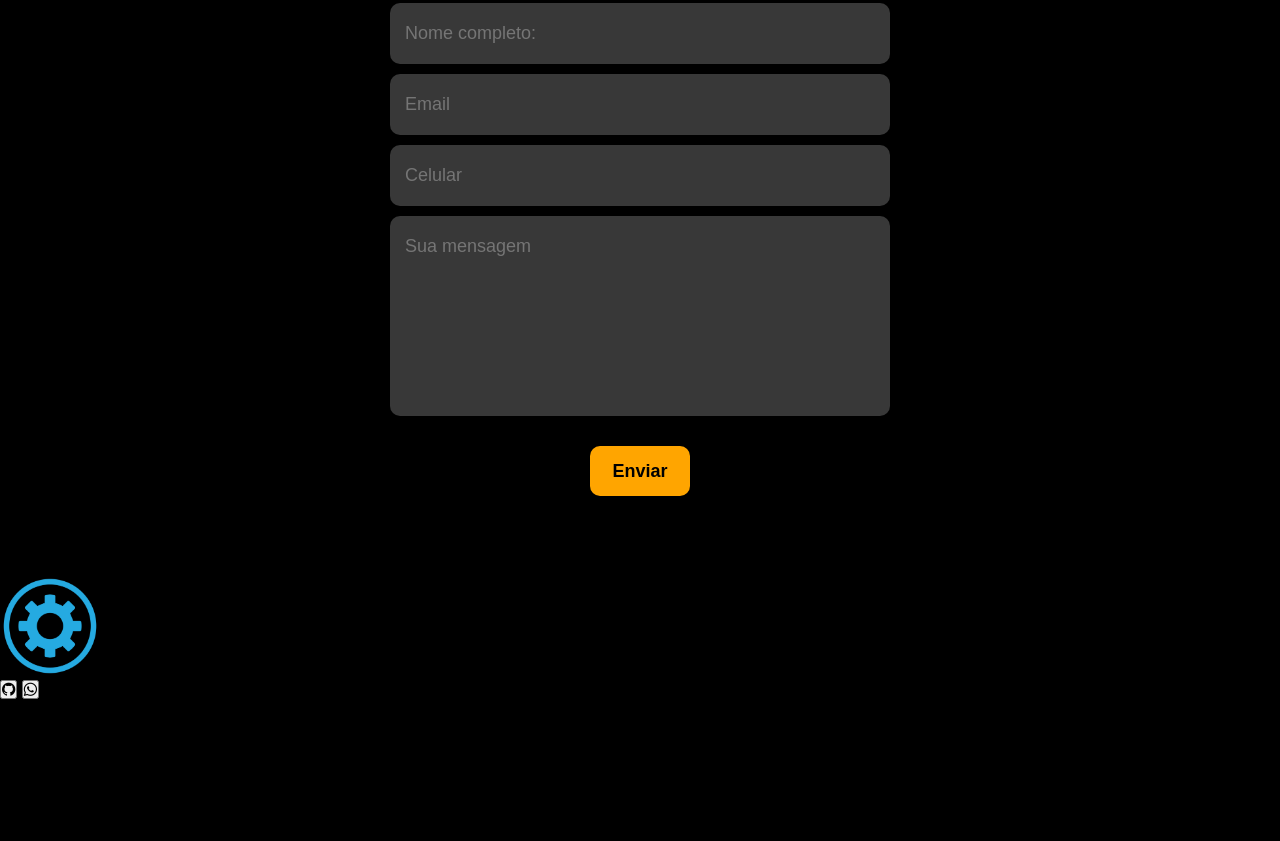
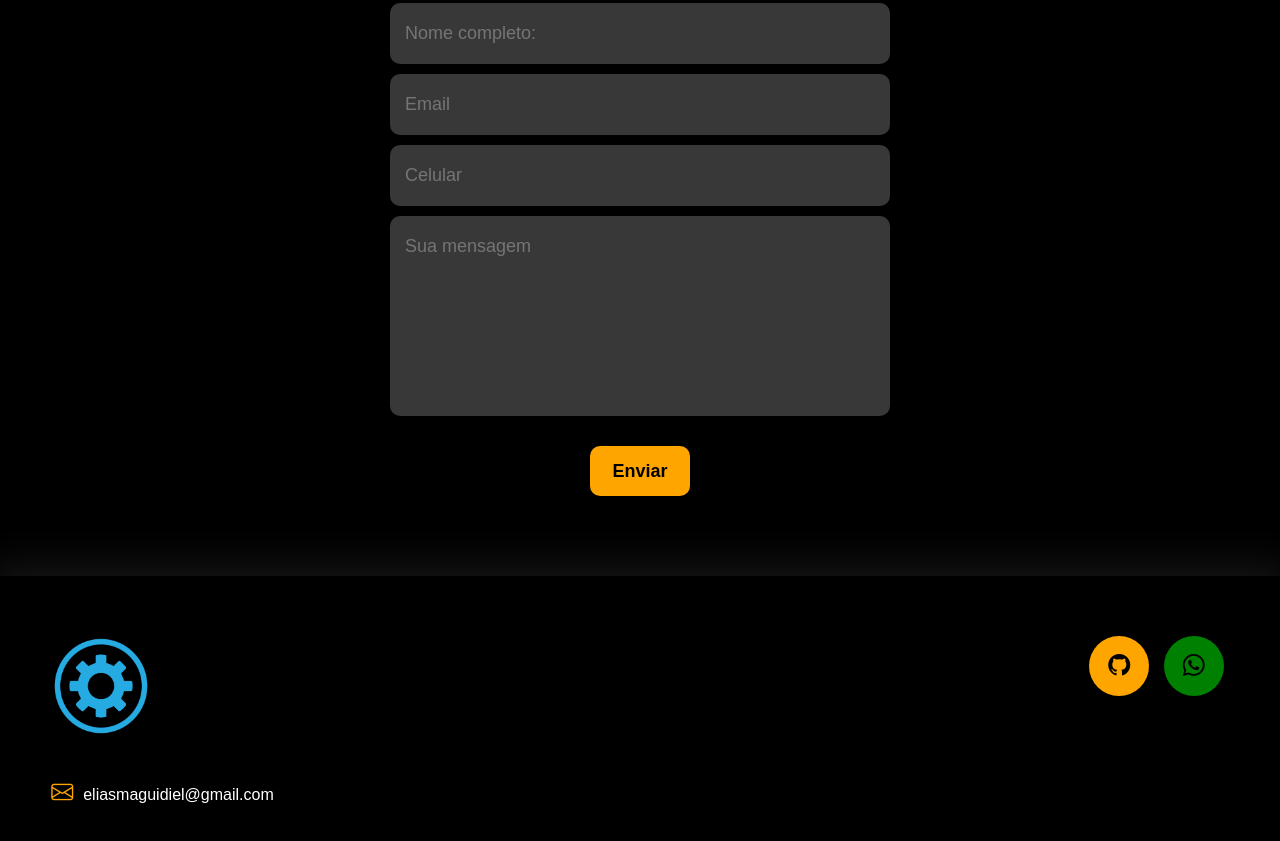
Before and after one commit to EliasMCR/meuSite, a plain HTML site: page index.html in a window 1280 px wide. Shown: the part 2210-3051 px from the top of the page. Before the commit the page ends 2927 px from the top, so only its background shows below. Drawn offline with nearby package versions, Linux system fonts and the light colour scheme; a web font is replaced by a local one.

Commit message:
finalizado footer

```diff
--- a/index.html
+++ b/index.html
@@ -85,7 +85,7 @@
                         <P>Lorem ipsum dolor sit amet consectetur adipisicing elit. Blanditiis culpa fuga ratione mollitia praesentium esse obcaecati, repellat sunt temporibus asperiores vero aperiam labore molestias qui saepe porro ipsam beatae ipsa!</P>
                         <div class="btn-social">
                             <a href="https://github.com/EliasMCR" target="_blank"><button><i class="bi bi-github"></i></button></a>
-                            <a href="#"><button><i class="bi bi-whatsapp" target="_blank"></i></button></a>
+                            <a href="#"><button class="whatsapp"><i class="bi bi-whatsapp" target="_blank"></i></button></a>
                         </div>
                     </div><!--final txt-sobre-->
                 </div><!--Final flex-->
@@ -119,16 +119,19 @@
     <footer>
         <div class="interface">
             <div class="line-footer">
+                <div class="flex">
                     <div class="logo-footer">
                         <img src="images/logo.png" alt="logo-footer">
                     </div> <!--logo-footer-->
                     <div class="btn-social">
                         <a href="https://github.com/EliasMCR" target="_blank"><button><i class="bi bi-github"></i></button></a>
-                    <a href="#"><button><i class="bi bi-whatsapp" target="_blank"></i></button></a>
+                        <a href="#"><button class="whatsapp"><i  class="bi bi-whatsapp" target="_blank"></i></button></a>
                     </div><!--btn-social-->
+            </div><!--flex-->
             </div><!--line-footer-->
+
             <div class="line-footer">
-                <p><i class="bi bi-envelope">eliasmaguidiel@gmail.com</i></p>
+                <p><i class="bi bi-envelope"></i><a href="mailto:eliasmaguidiel@gmail.com">eliasmaguidiel@gmail.com</a></p>
             </div><!--line-footer-->
         </div><!--interface-->
     </footer>
--- a/style.css
+++ b/style.css
@@ -82,6 +82,32 @@ h2.titulo span{
     color: orange;
 }
 
+.btn-social button{
+    width: 60px;
+    height: 60px;
+    border-radius: 50%;
+    border: none;
+    background-color: orange;
+    font-size: 22px;
+    cursor: pointer;
+    margin: 0 5px;
+    transition: .1s;
+}
+
+.btn-social  .whatsapp{
+    background-color: green;
+}
+
+
+@keyframes flutuar{
+    0%{
+        top: 0px;
+    }
+    100%{
+        top: 30px;
+    }
+}
+
 /*ESTILO DO TOPO*/
 
 section.topo-site{
@@ -112,14 +138,6 @@ section.topo-site .flex{
     animation: flutuar 2s ease-in-out infinite alternate;
 }
 
-@keyframes flutuar{
-    0%{
-        top: 0px;
-    }
-    100%{
-        top: 30px;
-    }
-}
 
 /*ESTILO ESPECIALIDADES*/
 
@@ -189,18 +207,6 @@ section.sobre .flex{
 .sobre .img-sobre i{
     color: orange;
     font-size: 150px;
-}
-
-.sobre .txt-sobre .btn-social button{
-    width: 60px;
-    height: 60px;
-    border-radius: 50%;
-    border: none;
-    background-color: orange;
-    font-size: 22px;
-    cursor: pointer;
-    margin: 0 5px;
-    transition: .1s;
 }
 
 /*SECTION PORTFOLIO*/
@@ -297,3 +303,30 @@ form textarea{
     width: 100px;
     height: auto;
 }
+
+/* footer */
+
+footer{
+    padding: 40px 4%;
+    box-shadow: 0px 0px 40px 10px #ffffff17;
+}
+
+footer .flex{
+    justify-content: space-between;
+}
+
+footer .line-footer{
+    padding: 20px 0px;
+}
+
+footer .line-footer p i{
+    color:orange;
+    font-size: 22px;
+}
+
+
+footer .line-footer p a{
+    text-decoration: none;
+    color: white;
+    padding-left: 10px;
+}
```
Lines whose indentation alone changed are shown as unchanged.
